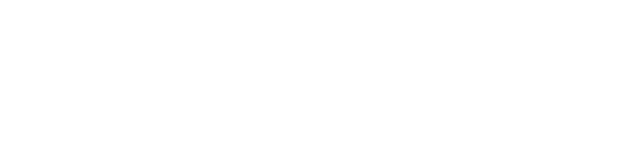
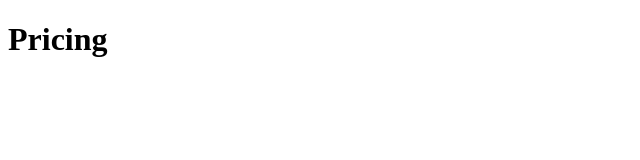
Before and after one commit to chadrider/ProjPricePage, a plain HTML site: page index.html in a window 1280 px wide. Shown: the whole page, without its empty margins (0-640 px from the left). Drawn offline with Linux system fonts and the light colour scheme.

Commit message:
Update index.html

```diff
--- a/index.html
+++ b/index.html
@@ -5,6 +5,7 @@
         <title>PricingPage</title>
     </head>
     <body>
+        <H1>Pricing</H2>
 
 
     </body>
```
